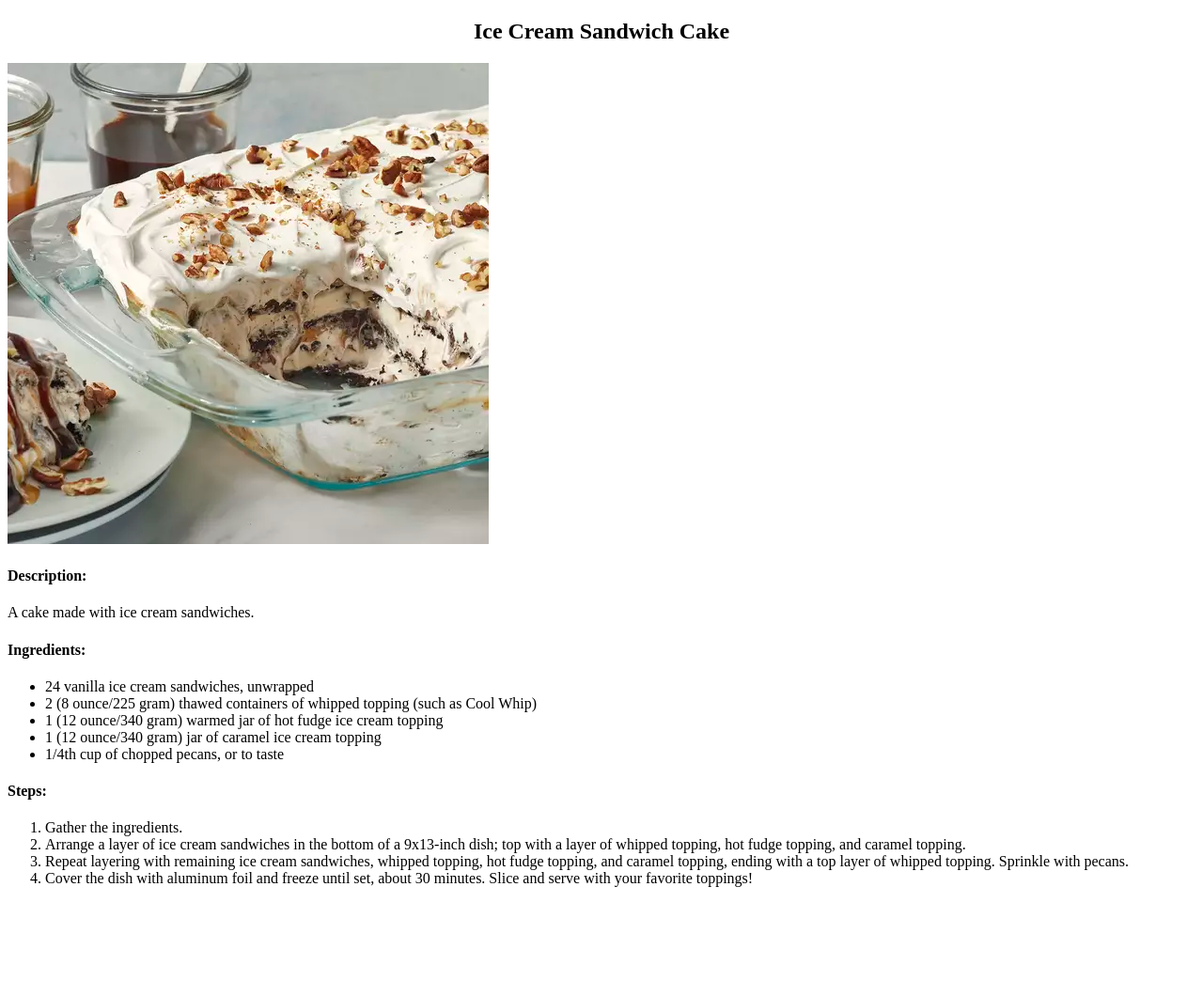
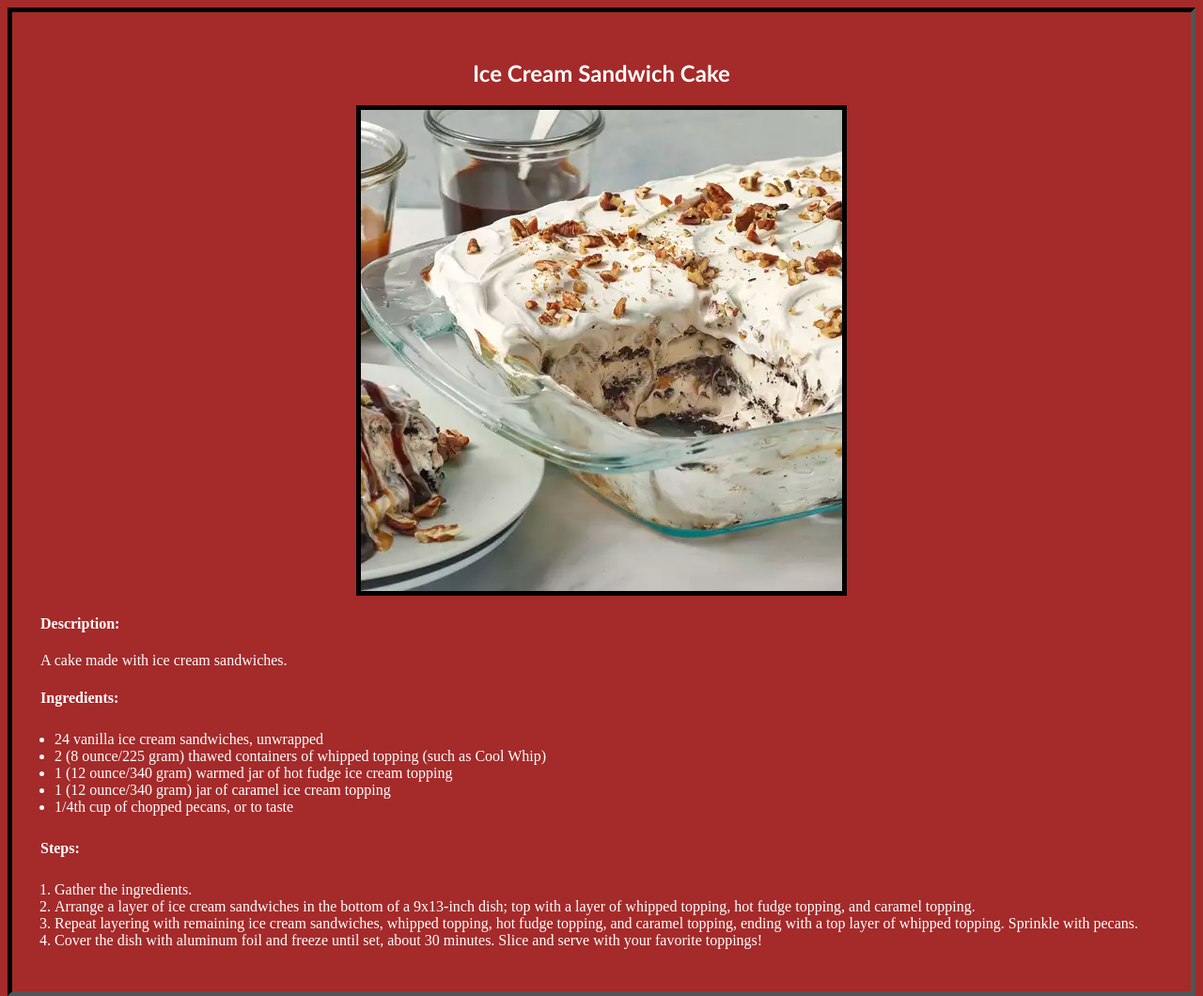
Before and after one commit to VNGamerGit/odin-recipes, a plain HTML site: page food-recipes/ice-cream-sandwich-cake/ice-cream-sandwich-cake.html in a window 1280 px wide. Shown: the whole page at 94% size. Before the commit the page ends 960 px from the top, so only its background shows below. Drawn offline with Linux system fonts and the light colour scheme.

Commit message:
Update + add in CSS styling

```diff
--- /dev/null
+++ b/food-recipes/chocolate-mint-pie/styles.css
@@ -0,0 +1,20 @@
+h2 {
+    font-family: 'Trebuchet MS', sans-serif;
+    text-align: center;
+}
+img {
+    display: block;
+    margin: auto auto;
+    border: 5px solid mintcream;
+}
+body {
+    border: 5px inset chocolate;
+    background-color: green;
+    padding: 30px;
+    color: white;
+}
+ul,
+ol {
+    padding: 5px;
+    margin: 10px;
+}
--- /dev/null
+++ b/food-recipes/frozen-cheesecake/styles.css
@@ -0,0 +1,20 @@
+h2 {
+    font-family: 'Trebuchet MS', sans-serif;
+    text-align: center;
+}
+img {
+    display: block;
+    margin: auto auto;
+    border: 5px solid black;
+}
+body {
+    border: 5px inset white;
+    background-color: brown;
+    padding: 30px;
+    color: white;
+}
+ul,
+ol {
+    padding: 5px;
+    margin: 10px;
+}
--- a/food-recipes/ice-cream-sandwich-cake/ice-cream-sandwich-cake.html
+++ b/food-recipes/ice-cream-sandwich-cake/ice-cream-sandwich-cake.html
@@ -3,14 +3,15 @@
     <head>
         <meta charset="UTF-8">
         <title>Ice Cream Sandwich Cake</title>
+        <link rel="stylesheet" href="styles.css">
     </head>
     <body>
-        <h2 style="text-align: center">Ice Cream Sandwich Cake</h2>
-        <img src="ice-cream-sandwich-cake.png" alt="A delicious-looking ice cream sandwich cake!">
+        <h2>Ice Cream Sandwich Cake</h2>
+        <img class="imagecenter" src="ice-cream-sandwich-cake.png" alt="A delicious-looking ice cream sandwich cake!">
         <h4>Description:</h4>
         <p>A cake made with ice cream sandwiches.</p>
         <h4>Ingredients:</h4>
-        <ul>
+        <ul class="list">
             <li>24 vanilla ice cream sandwiches, unwrapped</li>
             <li>2 (8 ounce/225 gram) thawed containers of whipped topping (such as Cool Whip)</li>
             <li>1 (12 ounce/340 gram) warmed jar of hot fudge ice cream topping</li>
@@ -18,7 +19,7 @@
             <li>1/4th cup of chopped pecans, or to taste</li>
         </ul>
         <h4>Steps:</h4>
-        <ol>
+        <ol class="list">
             <li>Gather the ingredients.</li>
             <li>Arrange a layer of ice cream sandwiches in the bottom of a 9x13-inch dish; top with a layer of whipped topping, hot fudge topping, and caramel topping.</li>
             <li>Repeat layering with remaining ice cream sandwiches, whipped topping, hot fudge topping, and caramel topping, ending with a top layer of whipped topping. Sprinkle with pecans.</li>
--- /dev/null
+++ b/food-recipes/ice-cream-sandwich-cake/styles.css
@@ -0,0 +1,20 @@
+h2 {
+    text-align: center;
+    font-family: 'Trebuchet MS', sans-serif;
+}
+body {
+    border: 5px inset black;
+    padding: 30px;
+    background-color: brown;
+    color: white;
+}
+.imagecenter {
+    border: 5px solid black;
+    display: block;
+    margin-left: auto;
+    margin-right: auto;
+}
+.list {
+    padding: 5px;
+    margin: 10px;
+}
```
Also changed, not shown: food-recipes/chocolate-mint-pie/chocolate-mint-pie.html (+6 -1 lines), food-recipes/frozen-cheesecake/frozen-peanut-butter.html (+2 -1 lines).
